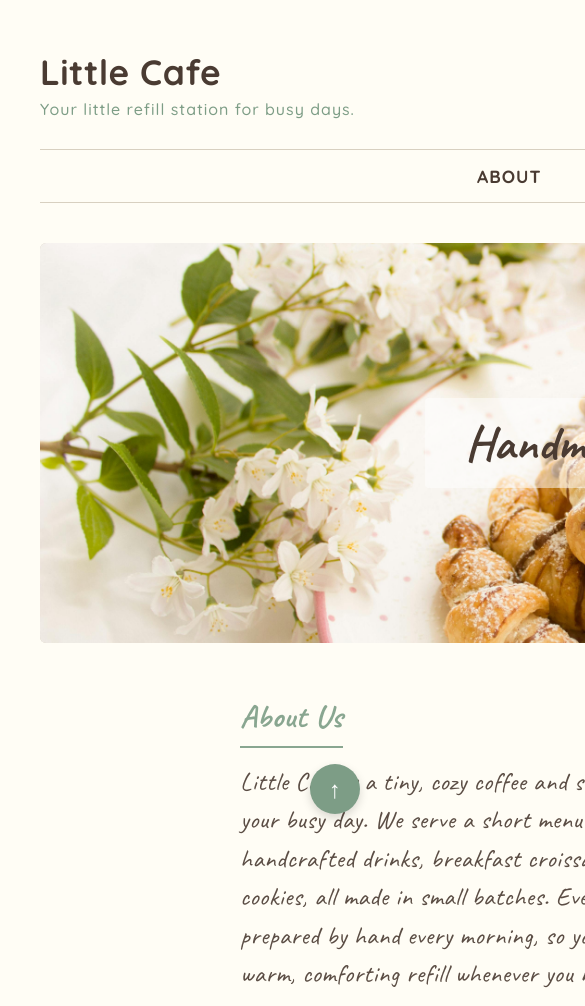
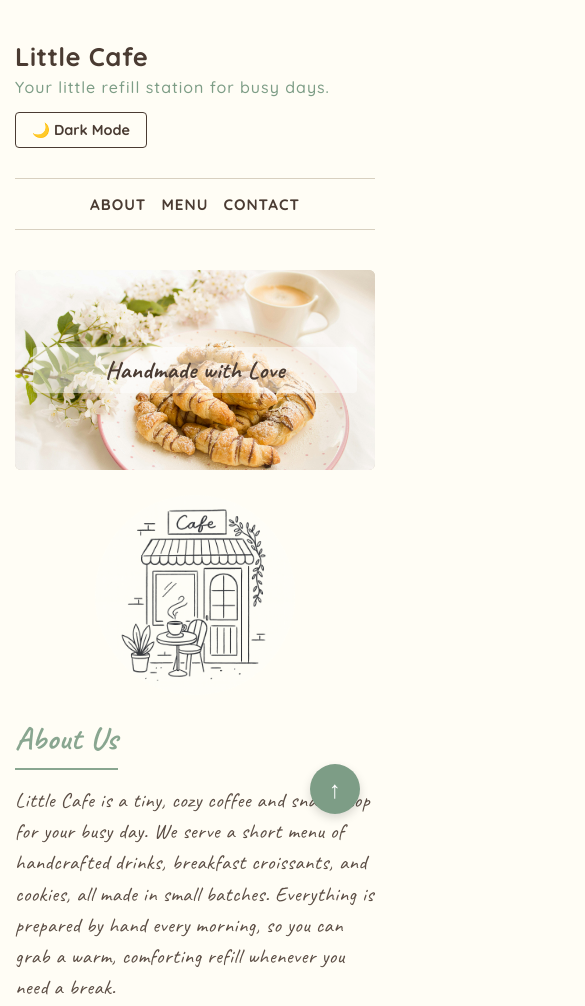
Before and after one commit to HuiYingChung/coffee-shop-project, a plain HTML site: page index.html in a window 390 px wide. Shown: the top 1006 px of the page, 585 px wide, since content can reach past the window. Drawn offline with Linux system fonts and the light colour scheme.

Commit message:
Added media queries

```diff
--- a/style.css
+++ b/style.css
@@ -552,3 +552,138 @@ html {
   background-color: var(--action-orange);
   transform: translateY(-5px);
 }
+
+/* =========================================
+   Media Queries – Responsive Design
+   ========================================= */
+
+/* --- Fluid body on screens narrower than 1280px --- */
+@media (max-width: 1280px) {
+  body {
+    width: 100%;
+    padding: 20px 30px;
+  }
+}
+
+/* --- Tablet: 1024px and below --- */
+@media (max-width: 1024px) {
+  nav ul {
+    gap: 30px;
+  }
+
+  #shop-layout {
+    gap: 25px;
+  }
+
+  .hero-text {
+    font-size: 2.4rem;
+  }
+}
+
+/* --- Tablet portrait / large mobile: 768px and below --- */
+@media (max-width: 768px) {
+  body {
+    padding: 15px 20px;
+  }
+
+  /* Header stacks vertically */
+  header {
+    flex-direction: column;
+    align-items: flex-start;
+    gap: 15px;
+  }
+
+  /* Nav links wrap with smaller gap */
+  nav ul {
+    gap: 20px;
+    flex-wrap: wrap;
+    justify-content: center;
+  }
+
+  /* Hero */
+  #hero {
+    height: 260px;
+    margin-bottom: 35px;
+  }
+
+  .hero-text {
+    font-size: 2rem;
+    padding: 10px 25px;
+  }
+
+  /* About: clear float so image stacks above text */
+  #about img {
+    float: none;
+    margin: 0 auto 20px auto;
+    max-height: 200px;
+  }
+
+  /* Shop layout stacks to a single column */
+  #shop-layout {
+    flex-direction: column;
+  }
+
+  /* Remove the offset that only makes sense in side-by-side layout */
+  aside {
+    margin-top: 0;
+  }
+
+  /* Cart goes full width and loses sticky positioning */
+  .cart-calculator {
+    position: static;
+    width: 100%;
+  }
+}
+
+/* --- Mobile: 480px and below --- */
+@media (max-width: 480px) {
+  body {
+    padding: 10px 15px;
+  }
+
+  hgroup h1 {
+    font-size: 1.6rem;
+  }
+
+  nav ul {
+    gap: 15px;
+  }
+
+  nav a {
+    font-size: 0.95rem;
+  }
+
+  #hero {
+    height: 200px;
+    margin-bottom: 25px;
+  }
+
+  /* Allow hero text to wrap and shrink on small screens */
+  .hero-text {
+    font-size: 1.5rem;
+    padding: 8px 16px;
+    white-space: normal;
+    text-align: center;
+    width: 90%;
+  }
+
+  #about {
+    font-size: 1.3rem;
+    margin-bottom: 40px;
+  }
+
+  /* Product grid collapses to a single column */
+  .grid {
+    grid-template-columns: 1fr;
+  }
+
+  #contact {
+    max-width: 100%;
+  }
+
+  /* Radio options stack vertically */
+  .radio-group {
+    flex-direction: column;
+    gap: 15px;
+  }
+}
```
